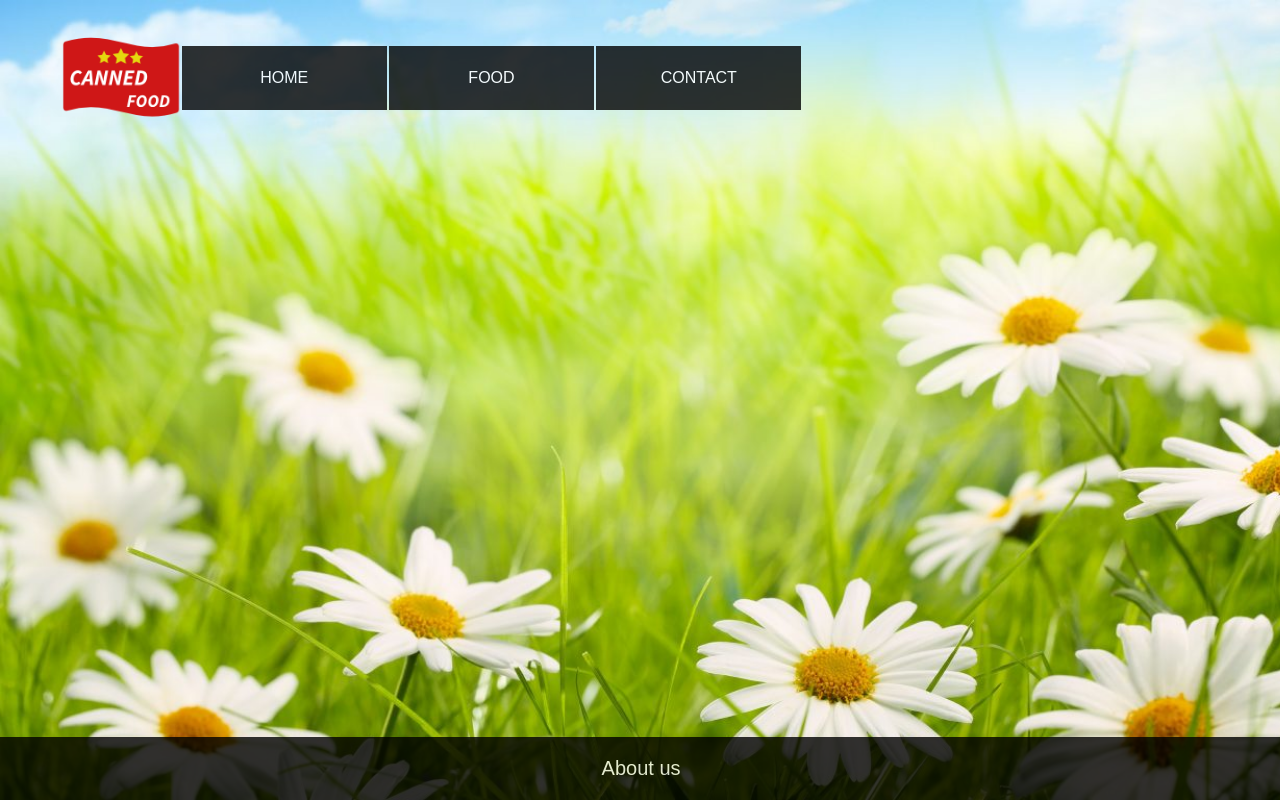
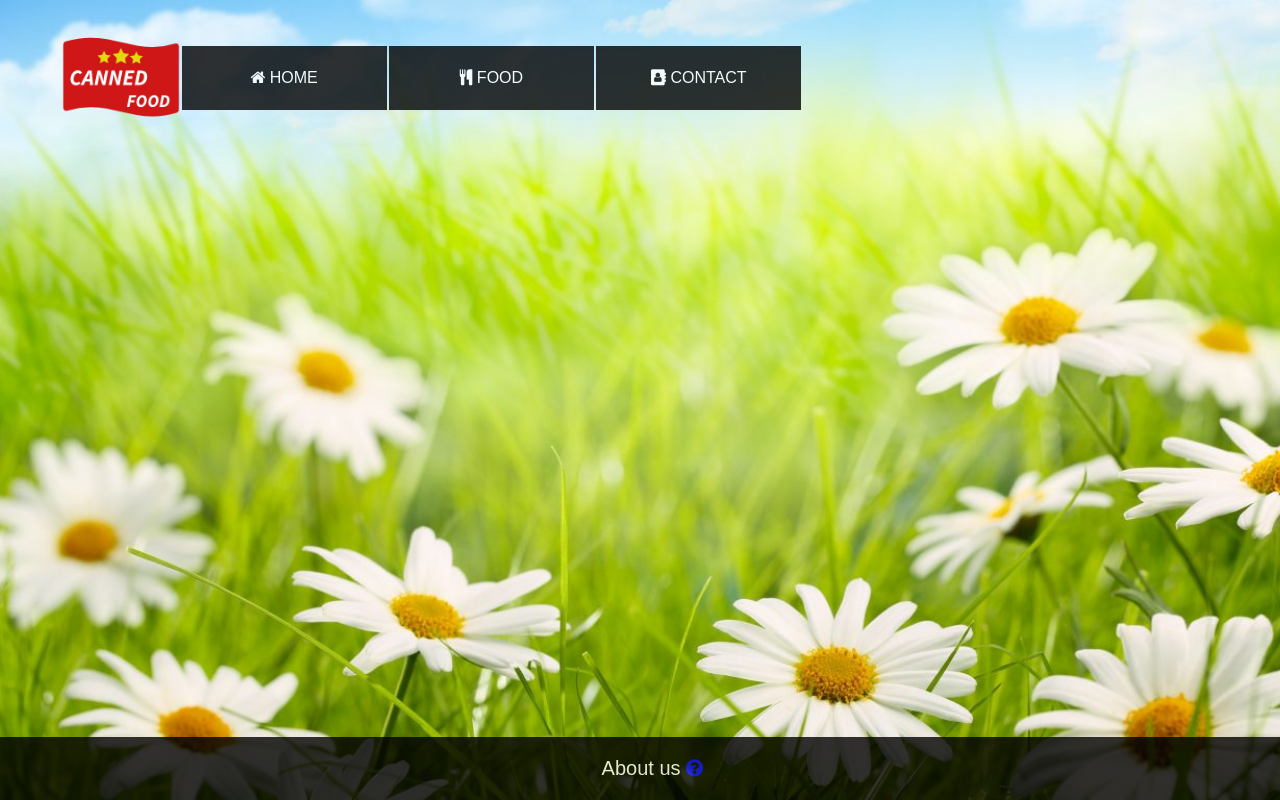
Before and after one commit to balandan/ProiectTW, a plain HTML site: page index.html in a window 1280 px wide. Drawn offline with Linux system fonts and the light colour scheme.

Commit message:
icons for home contact and food

```diff
--- a/index.html
+++ b/index.html
@@ -2,15 +2,16 @@
     <head>
         <title> proiect TW </title>
 		<link rel="stylesheet" type="text/css" href="main.css">
+    <link rel="stylesheet" href="https://cdnjs.cloudflare.com/ajax/libs/font-awesome/4.7.0/css/font-awesome.min.css">
 		<meta name="viewport" content="width=device-width, initial-scale=1.0">
     </head>
 <body>
 <div id="header">
     <div class="menu">
         <ul>
-			<li><a>HOME</a></li>
-			<li><a>FOOD</a></li>
-			<li><a>CONTACT</a>
+			<li><a class="active" href="#"><i class="fa fa-home"> </i>  HOME</li>
+			<li><a class="active" href="#"><i class="fa fa-cutlery"> </i>   FOOD</a></li>
+			<li><a class="active" href="#"><i class="fa fa-address-book"> </i>  CONTACT</a>
 	         <ul>
 					<li><a>Dan</a></li>
 					<li><a>Ionut</a></li>
@@ -25,7 +26,7 @@
 </header>
 
 <div id="body">
-  <p> About us </p>
+  <p> About us <a href="active" href="#"><i class="fa fa-question-circle"></i> </a></p>
 </div>
 
 </body>
--- a/main.css
+++ b/main.css
@@ -35,10 +35,14 @@ ul {
 	font-size: 20px;
 	padding-left: 47%;
 }
+#body a{
+text-decoration: none;
+}
 #body:hover{
 	background-color: green;
 
 }
+
 
 ul li{
 	float:left;
```
